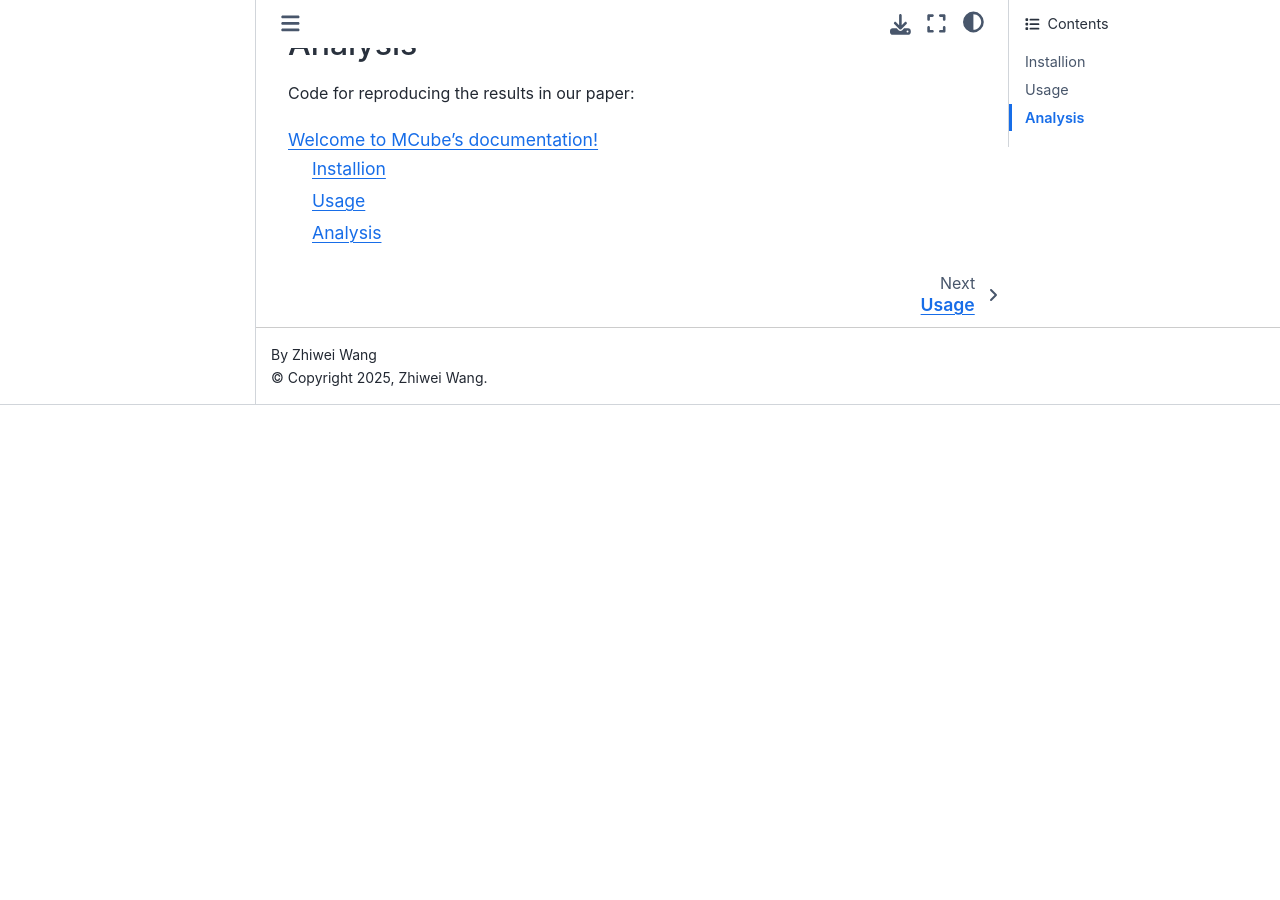
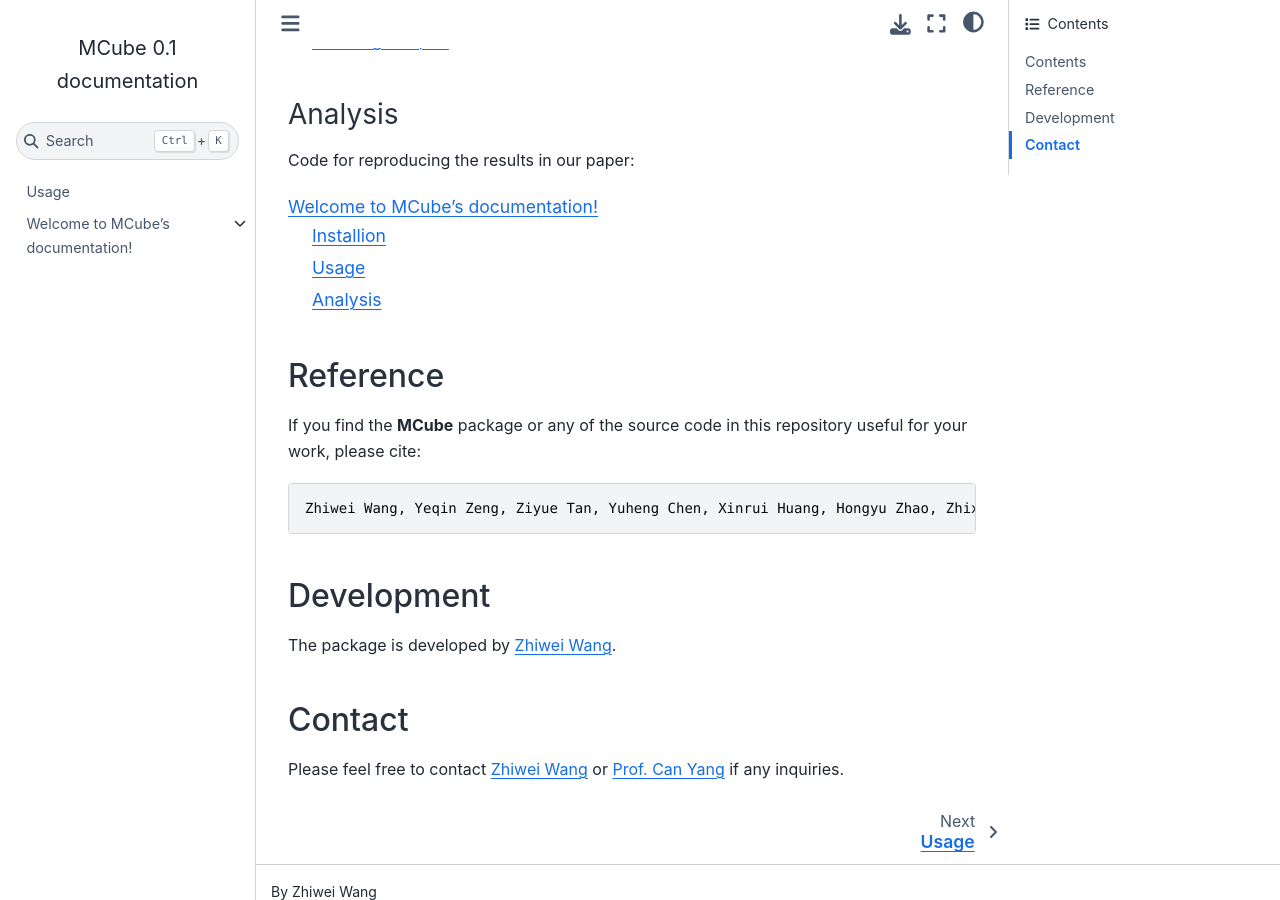
Before and after one commit to statwangz/MCube-tutorial, a Sphinx documentation site: the page built from docs/source/index.rst, in a window 1280 px wide and 900 px high, scrolled down 520 px. Built offline with Sphinx 7.4.7 and the Sphinx Book theme 1.1.4, drawn with Linux system fonts in a browser that asks for light colours; pages that are not in the unit, such as notebooks, are missing from menus; before the commit the page ends 925 px from its top, so only the background shows below that.

Commit message:
Update index.rst

```diff
--- a/docs/source/index.rst
+++ b/docs/source/index.rst
@@ -1,7 +1,12 @@
+==================================
 Welcome to MCube's documentation!
-===================================
+==================================
 
 **MCube** is a unified framework for identification of cell-type-specific spatially variable genes in spatial transcriptomic studies.
+
+
+Contents
+=========
 
 Installion
 ------------
@@ -28,3 +33,24 @@
    :maxdepth: 3
 
    analysis/index.rst
+
+Reference
+==========
+
+If you find the **MCube** package or any of the source code in this repository useful for your work, please cite:
+::
+
+   Zhiwei Wang, Yeqin Zeng, Ziyue Tan, Yuheng Chen, Xinrui Huang, Hongyu Zhao, Zhixiang Lin, and Can Yang. A unified framework for identification of cell-type-specific spatially variable genes in spatial transcriptomic studies. 2025.
+
+Development
+============
+
+The package is developed by `Zhiwei Wang`_.
+
+Contact
+========
+
+Please feel free to contact `Zhiwei Wang`_  or `Prof. Can Yang`_ if any inquiries.
+
+.. _Zhiwei Wang: zhiwei.wang@connect.ust.hk
+.. _Prof. Can Yang: macyang@ust.hk
```
